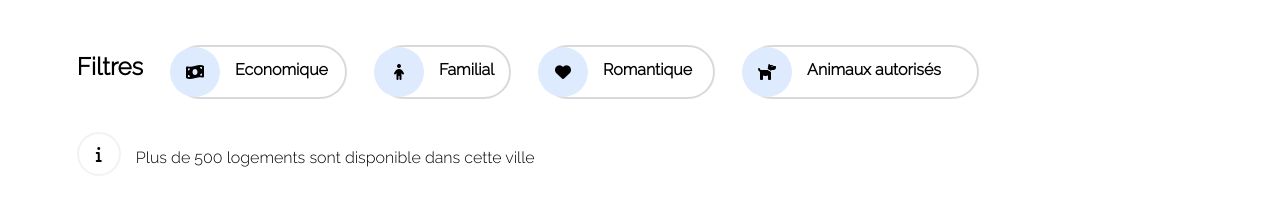
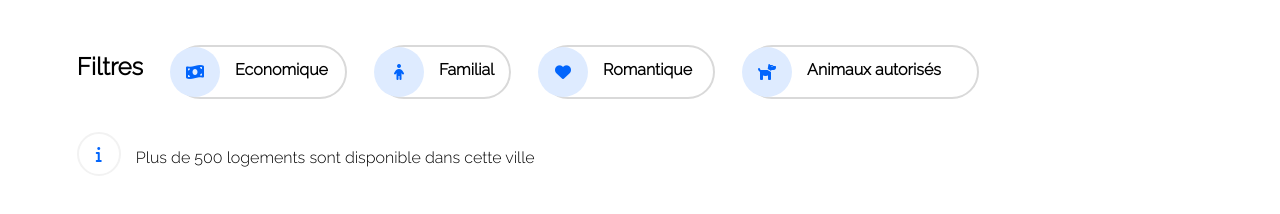
Before and after one commit to Nsialaa/Projet_2_Booki_Openclassrooms, a plain HTML site: page index.html in a window 1280 px wide. Shown: the part 280-494 px from the top of the page. Drawn offline with Linux system fonts and the light colour scheme.

Commit message:
colorisation des icônes

```diff
--- a/css/style.css
+++ b/css/style.css
@@ -105,6 +105,7 @@ button{
     background-color: #DEEBFF;
     position: relative;
     left: -5px;
+    color: #0265FC;
 }
 
 .nom_de_filtre{
@@ -131,4 +132,5 @@ button{
     border: 2px solid #F2F2F2;
     border-radius: 25px;
     margin-right: 15px;
+    color: #0265FC;
  }
```
